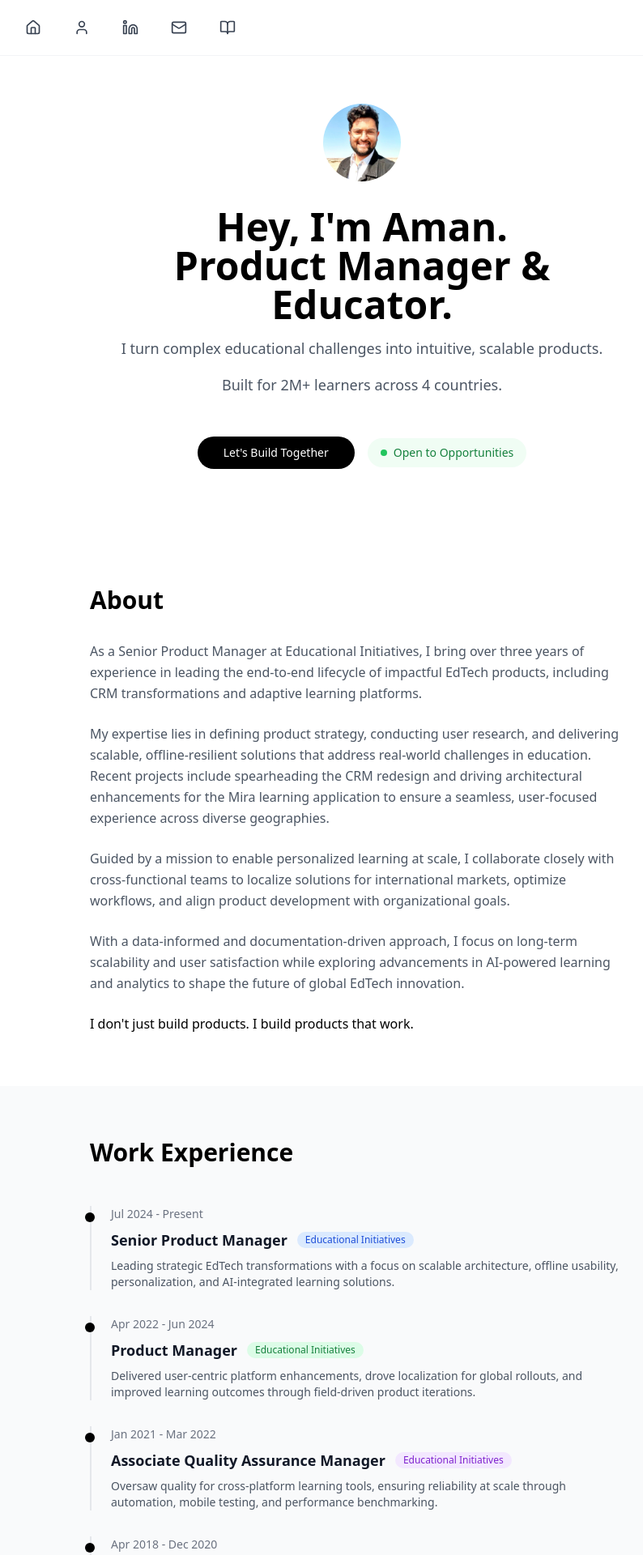
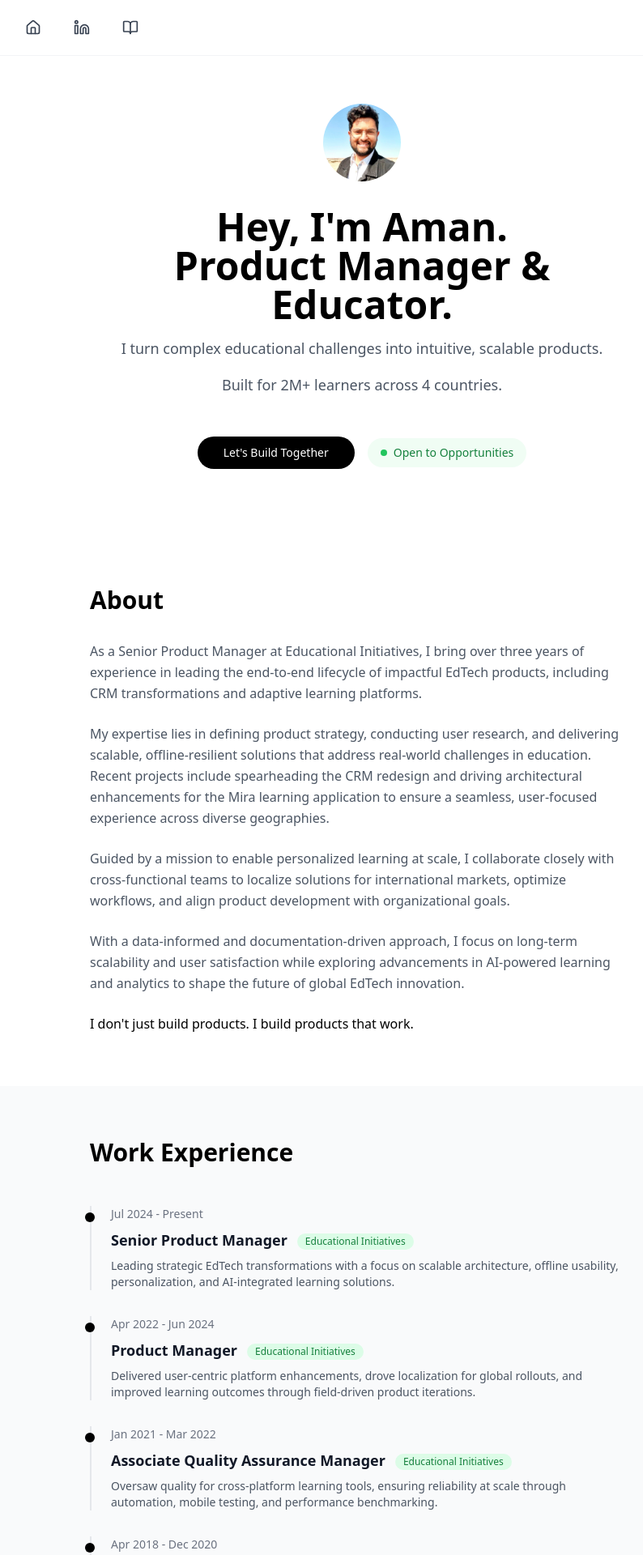
Before and after one commit to qa-aman/portfolio-aman-parmar, a React (Vite) app: page / in a window 1280 px wide. Shown: the top 1920 px of the page at 81% size, without its empty margins (193-987 px from the left). Built offline with nearby package versions, Linux system fonts and the light colour scheme.

Commit message:
Remove icons and clean up navigation
Remove User and Mail icons from navigation, adjust spacing, and remove redundant email functionality.

```diff
--- a/src/components/Navigation.tsx
+++ b/src/components/Navigation.tsx
@@ -1,14 +1,10 @@
 
 import { Button } from "@/components/ui/button";
-import { Home, User, Linkedin, Mail, BookOpen } from "lucide-react";
+import { Home, Linkedin, BookOpen } from "lucide-react";
 
 const Navigation = () => {
   const handleLinkedInClick = () => {
     window.open('https://www.linkedin.com/in/aman-parmar3/', '_blank');
-  };
-
-  const handleEmailClick = () => {
-    window.open('mailto:amanparmar208@gmail.com', '_self');
   };
 
   const handleSubstackClick = () => {
@@ -34,20 +30,11 @@ const Navigation = () => {
             >
               <Home className="w-5 h-5 text-gray-700" />
             </button>
-            <button className="p-2 hover:bg-gray-100 rounded-lg transition-colors">
-              <User className="w-5 h-5 text-gray-700" />
-            </button>
             <button
               onClick={handleLinkedInClick}
               className="p-2 hover:bg-gray-100 rounded-lg transition-colors"
             >
               <Linkedin className="w-5 h-5 text-gray-700" />
-            </button>
-            <button
-              onClick={handleEmailClick}
-              className="p-2 hover:bg-gray-100 rounded-lg transition-colors"
-            >
-              <Mail className="w-5 h-5 text-gray-700" />
             </button>
             <button
               onClick={handleSubstackClick}
--- a/src/components/WorkExperience.tsx
+++ b/src/components/WorkExperience.tsx
@@ -1,3 +1,4 @@
+
 import { Badge } from "@/components/ui/badge";
 
 const experiences = [
@@ -5,7 +6,7 @@ const experiences = [
     period: "Jul 2024 - Present",
     role: "Senior Product Manager",
     company: "Educational Initiatives",
-    companyColor: "bg-blue-100 text-blue-700",
+    companyColor: "bg-green-100 text-green-700",
     description: "Leading strategic EdTech transformations with a focus on scalable architecture, offline usability, personalization, and AI-integrated learning solutions."
   },
   {
@@ -19,33 +20,37 @@ const experiences = [
     period: "Jan 2021 - Mar 2022",
     role: "Associate Quality Assurance Manager",
     company: "Educational Initiatives",
-    companyColor: "bg-purple-100 text-purple-700",
+    companyColor: "bg-green-100 text-green-700",
     description: "Oversaw quality for cross-platform learning tools, ensuring reliability at scale through automation, mobile testing, and performance benchmarking."
   },
   {
     period: "Apr 2018 - Dec 2020",
     role: "Lead Quality Assurance Engineer",
     company: "Educational Initiatives",
-    companyColor: "bg-orange-100 text-orange-700",
+    companyColor: "bg-green-100 text-green-700",
     description: "Built automation and performance frameworks to support large-scale deployments, enabling robust learning experiences for diverse user environments."
   },
   {
     period: "Apr 2016 - Mar 2018",
     role: "Senior Software Test Engineer",
     company: "Educational Initiatives",
-    companyColor: "bg-red-100 text-red-700",
+    companyColor: "bg-green-100 text-green-700",
     description: "Tested and launched classroom-focused tools and offline education solutions, ensuring platform readiness across varied hardware and geographies."
   },
   {
     period: "Dec 2014 - Mar 2016",
     role: "Software Engineer in Test",
     company: "Educational Initiatives",
-    companyColor: "bg-indigo-100 text-indigo-700",
+    companyColor: "bg-green-100 text-green-700",
     description: "Validated early learning platform features that increased student engagement, teacher insights, and personalized feedback loops."
   }
 ];
 
 const WorkExperience = () => {
+  const handleCompanyClick = () => {
+    window.open('https://ei.study/', '_blank');
+  };
+
   return (
     <section className="py-16 px-6 bg-gray-50">
       <div className="max-w-2xl mx-auto">
@@ -61,9 +66,14 @@ const WorkExperience = () => {
                 </div>
                 <div className="flex items-center gap-3 flex-wrap">
                   <h3 className="text-lg font-semibold text-gray-900">{exp.role}</h3>
-                  <Badge className={`${exp.companyColor} border-0 font-medium`}>
-                    {exp.company}
-                  </Badge>
+                  <button
+                    onClick={handleCompanyClick}
+                    className="transition-transform hover:scale-105"
+                  >
+                    <Badge className={`${exp.companyColor} border-0 font-medium hover:shadow-md transition-shadow cursor-pointer`}>
+                      {exp.company}
+                    </Badge>
+                  </button>
                 </div>
                 <p className="text-gray-600 text-sm">
                   {exp.description}
```
